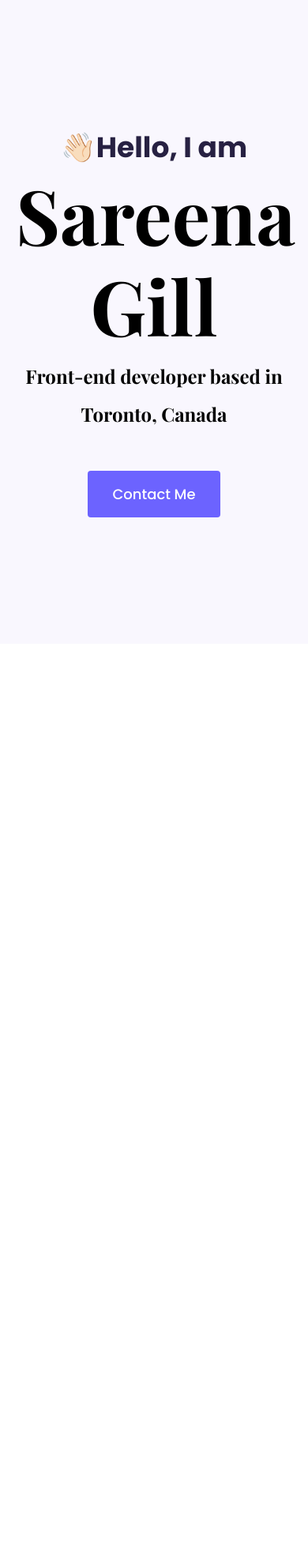
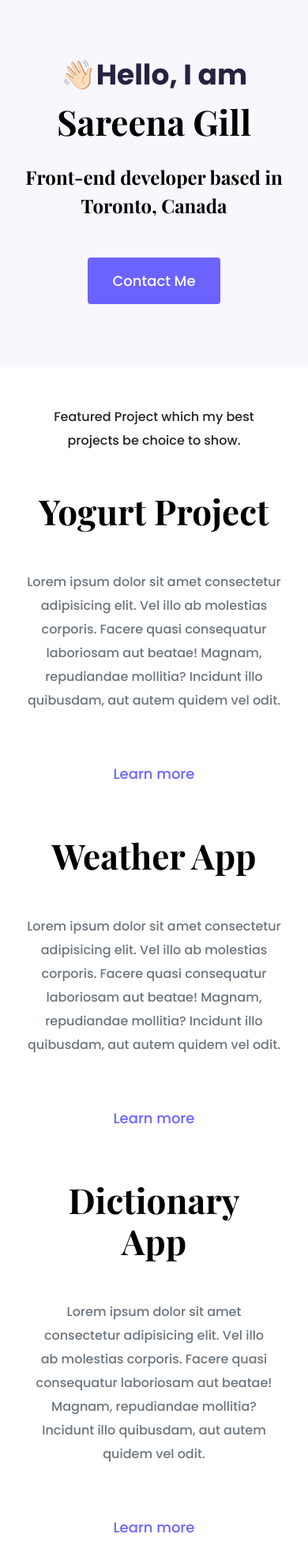
Before and after one commit to sareenagill/portfolio-project, a plain HTML site: page index.html in a window 390 px wide. Shown: the top 1980 px of the page at 79% size. Before the commit the page ends 844 px from the top, so only its background shows below. Drawn offline with nearby package versions, Linux system fonts and the light colour scheme.

Commit message:
pictures + content design

```diff
--- a/index.html
+++ b/index.html
@@ -43,5 +43,74 @@
         <a href="#" class="btn btn-branding">Contact Me</a>
       </div>
     </div>
+    <p class="text-center m-5">
+      Featured Project which my best projects be choice to show.
+    </p>
+    <div class="container">
+      <div class="row mb-5">
+        <div class="col d-none d-lg-block">
+          <img
+            src="images/camille-brodard-9j1r-lLPW1o-unsplash.jpg"
+            class="img-fluid"
+            alt=""
+          />
+        </div>
+        <div class="col">
+          <div class="project-description">
+            <h2 class="mb-5">Yogurt Project</h2>
+            <p class="mb-5 text-muted">
+              Lorem ipsum dolor sit amet consectetur adipisicing elit. Vel illo
+              ab molestias corporis. Facere quasi consequatur laboriosam aut
+              beatae! Magnam, repudiandae mollitia? Incidunt illo quibusdam, aut
+              autem quidem vel odit.
+            </p>
+            <a href="" class="btn btn-branding-outline">Learn more</a>
+          </div>
+        </div>
+      </div>
+      <div class="container">
+      <div class="row mb-5">
+        <div class="col d-none d-lg-block">
+          <img
+            src="images/yonghyun-lee-cJKfMvJGHD0-unsplash.jpg"
+            class="img-fluid"
+            alt=""
+          />
+        </div>
+        <div class="col">
+          <div class="project-description">
+            <h2 class="mb-5">Weather App</h2>
+            <p class="mb-5 text-muted">
+              Lorem ipsum dolor sit amet consectetur adipisicing elit. Vel illo
+              ab molestias corporis. Facere quasi consequatur laboriosam aut
+              beatae! Magnam, repudiandae mollitia? Incidunt illo quibusdam, aut
+              autem quidem vel odit.
+            </p>
+            <a href="" class="btn btn-branding-outline">Learn more</a>
+          </div>
+        </div>
+      </div><div class="container">
+      <div class="row mb-5">
+        <div class="col d-none d-lg-block">
+          <img
+            src="images/brittney-weng-P-BPGW56GFo-unsplash.jpg"
+            class="img-fluid"
+            alt=""
+          />
+        </div>
+        <div class="col">
+          <div class="project-description">
+            <h2 class="mb-5">Dictionary App</h2>
+            <p class="mb-5 text-muted">
+              Lorem ipsum dolor sit amet consectetur adipisicing elit. Vel illo
+              ab molestias corporis. Facere quasi consequatur laboriosam aut
+              beatae! Magnam, repudiandae mollitia? Incidunt illo quibusdam, aut
+              autem quidem vel odit.
+            </p>
+            <a href="" class="btn btn-branding-outline">Learn more</a>
+          </div>
+        </div>
+      </div>
+    </div>
   </body>
 </html>
--- a/style/style.css
+++ b/style/style.css
@@ -20,9 +20,16 @@ h5 {
 }
 h1 {
   font-size: 96px;
+  line-height: 1.5;
+}
+
+h2 {
+  font-size: 64px;
 }
 p {
   font-weight: normal;
+  font-size: 16px;
+  line-height: 30px;
 }
 
 .hero {
@@ -41,7 +48,7 @@ p {
 .hero h2 {
   font-family: var(--heading-font-family);
   font-weight: normal;
-  line-height: 2;
+  line-height: 1.5;
   font-size: 24px;
 }
 
@@ -53,3 +60,33 @@ p {
   line-height: 27px;
   padding: 15px 30px;
 }
+
+.btn-branding-outline {
+  color: var(--brading-color);
+  border-radius: 1px solid var(--brading-color);
+  font-size: 18px;
+  line-height: 27px;
+  padding: 15px 30px;
+}
+
+.project-description {
+  padding: 120px 60px;
+}
+
+@media (max-width: 960px) {
+  h1 {
+    font-size: 44px;
+    line-height: 2;
+  }
+  h2 {
+    font-size: 44px;
+  }
+
+  .hero {
+    padding: 80px 20px;
+  }
+  .project-description {
+    padding: 0;
+    text-align: center;
+  }
+}
```
Also changed, not shown: 5 other files.
